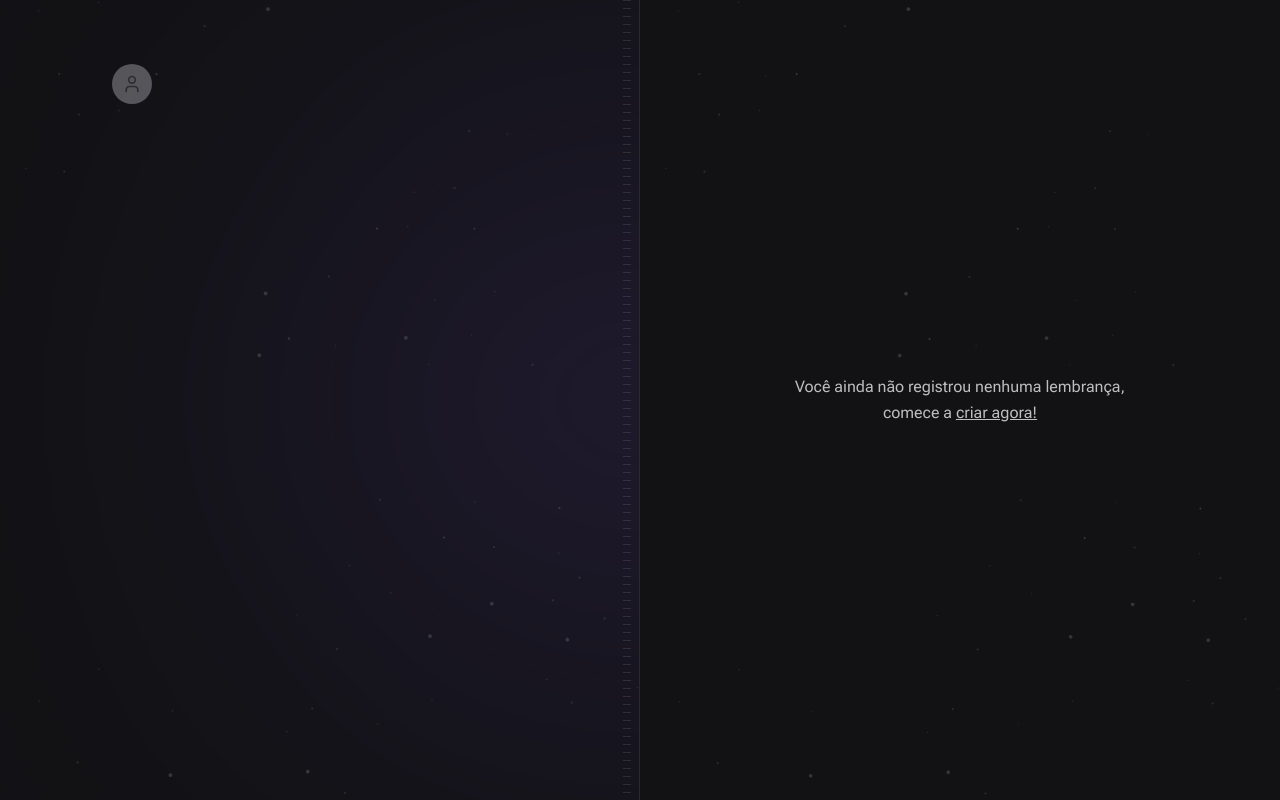
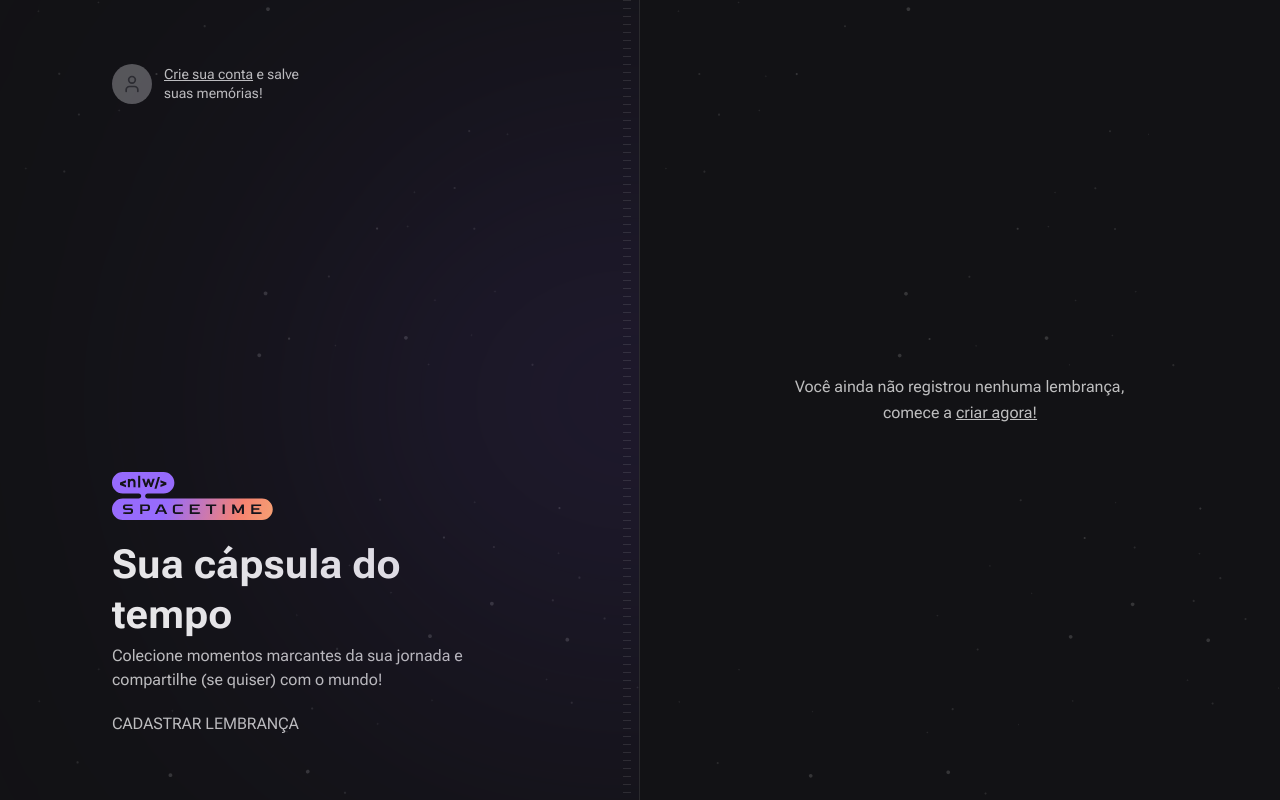
Before and after one commit to daviaxs/spacetime, a Next.js app in the folder web/: page / in a window 1280 px wide. Built offline with nearby package versions, Linux system fonts and the light colour scheme; a web font is replaced by a local one.

Commit message:
Updated home page

```diff
--- a/web/src/app/globals.css
+++ b/web/src/app/globals.css
@@ -1,3 +1,9 @@
 @tailwind base;
 @tailwind components;
 @tailwind utilities;
+
+body {
+    -webkit-font-smoothing: antialiased;
+    -moz-osx-font-smoothing: grayscale;
+    text-rendering: optimizeLegibility;
+}
--- a/web/src/app/page.tsx
+++ b/web/src/app/page.tsx
@@ -1,4 +1,7 @@
 import { User } from 'lucide-react'
+import Image from 'next/image'
+
+import SpacetimeLogo from '../assets/nlw-spacetime-logo.svg'
 
 export default function Home() {
   return (
@@ -9,11 +12,36 @@
 
         <div className="absolute bottom-0 right-2 top-0 w-2 bg-stripes" />
 
+        {/* Sign in */}
         <a href="" className="flex items-center gap-3 text-left">
           <div className="flex h-10 w-10 items-center justify-center rounded-full bg-gray-400">
             <User className="h-5 w-5 text-gray-500" />
           </div>
+
+          <p className="max-w-[140px] text-sm leading-snug transition-colors hover:text-gray-50">
+            <span className="underline">Crie sua conta</span> e salve suas
+            memórias!
+          </p>
         </a>
+
+        {/* Hero */}
+        <div className="space-y-5">
+          <Image src={SpacetimeLogo} alt="Logo spacetime" />
+
+          <div className="mt-5 max-w-[420px] space-y-1">
+            <h1 className="text-5xl font-bold leading-tight text-gray-50">
+              Sua cápsula do tempo
+            </h1>
+            <p>
+              Colecione momentos marcantes da sua jornada e compartilhe (se
+              quiser) com o mundo!
+            </p>
+          </div>
+
+          <a href="" className="inline-block">
+            CADASTRAR LEMBRANÇA
+          </a>
+        </div>
       </div>
 
       {/* Right */}
--- a/web/tailwind.config.js
+++ b/web/tailwind.config.js
@@ -80,6 +80,10 @@
           'linear-gradient(to bottom, rgba(255, 255, 255, 0.1), rgba(255, 255, 255, 0.1) 12.5%, transparent 12.5%, transparent)',
       },
 
+      fontSize: {
+        '5xl': '2.5rem',
+      },
+
       backgroundSize: {
         stripes: '100% 8px',
       },
```
